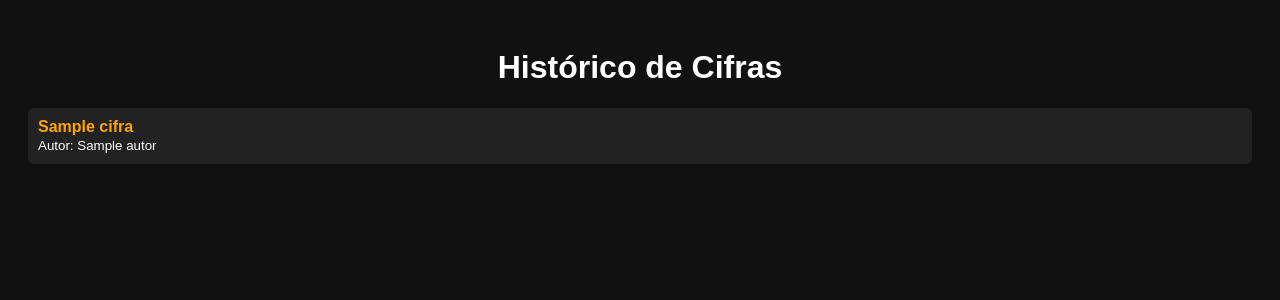
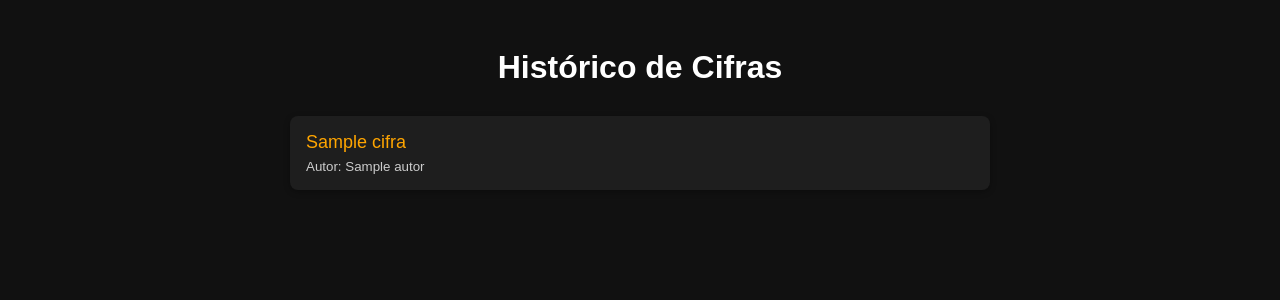
Before and after one commit to fireprojectx/ciframusic, a FastAPI app: template templates/historico.html in a window 1280 px wide. Shown: the top 300 px of the page. Run offline with FastAPI, Linux system fonts and the light colour scheme; the template is opened without the code that fills it: most values are stand-ins (such as "Sample title", 1, 10 or a date in 2020).

Commit message:
historico cifras atualizado

```diff
--- a/main.py
+++ b/main.py
@@ -5,6 +5,7 @@ from fastapi.templating import Jinja2Templates
 import fitz  # PyMuPDF
 from openai_chat import formatar_com_gpt
 from db import salvar_cifra  # ✅ Importa a função do banco
+from db import listar_cifras
 
 from db import criar_tabela_se_nao_existir
 criar_tabela_se_nao_existir()
--- a/templates/historico.html
+++ b/templates/historico.html
@@ -9,46 +9,70 @@
       color: white;
       font-family: sans-serif;
       padding: 20px;
+      display: flex;
+      flex-direction: column;
+      align-items: center;
     }
 
     h1 {
       text-align: center;
+      margin-bottom: 30px;
+    }
+
+    section {
+      width: 100%;
+      max-width: 700px;
     }
 
     ul {
       list-style: none;
       padding: 0;
+      margin: 0;
     }
 
     li {
-      margin: 10px 0;
-      padding: 10px;
-      background-color: #222;
-      border-radius: 6px;
+      margin-bottom: 12px;
+      padding: 16px;
+      background-color: #1e1e1e;
+      border-radius: 8px;
+      box-shadow: 0 2px 6px rgba(0,0,0,0.3);
+      transition: background-color 0.3s ease;
+    }
+
+    li:hover {
+      background-color: #2a2a2a;
     }
 
     a {
       color: orange;
       text-decoration: none;
-      font-weight: bold;
+      font-size: 18px;
     }
 
     a:hover {
       text-decoration: underline;
     }
+
+    small {
+      display: block;
+      margin-top: 6px;
+      color: #ccc;
+    }
   </style>
 </head>
 <body>
   <h1>Histórico de Cifras</h1>
+  <section>
     <ul>
       {% for id, titulo, autor in cifras %}
         <li>
-        <a href="/cifra/{{ id }}">{{ titulo }}</a><br>
+          <a href="/cifra/{{ id }}">{{ titulo }}</a>
           <small>Autor: {{ autor }}</small>
         </li>
       {% else %}
         <li>Nenhuma cifra cadastrada.</li>
       {% endfor %}
     </ul>
+  </section>
 </body>
 </html>
```
Also changed, not shown: db.py (+10 -0 lines). Lines whose indentation alone changed are shown as unchanged.
